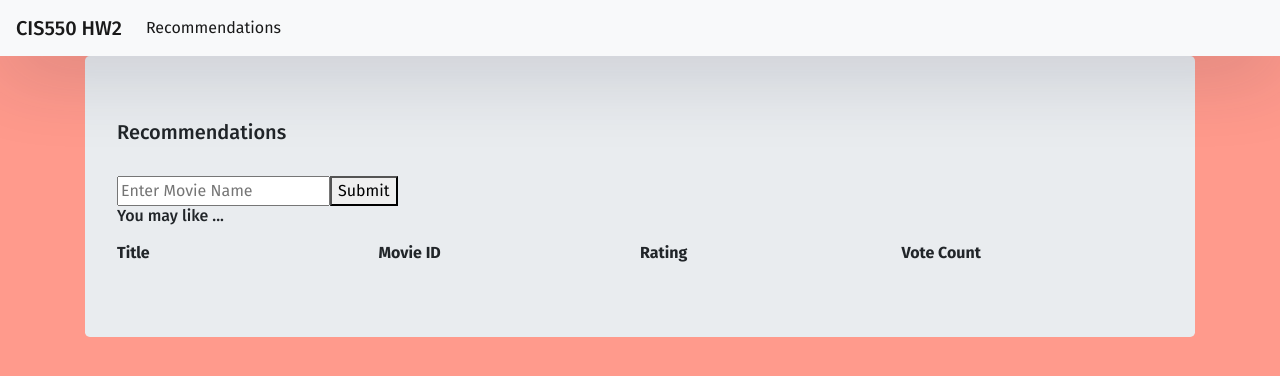
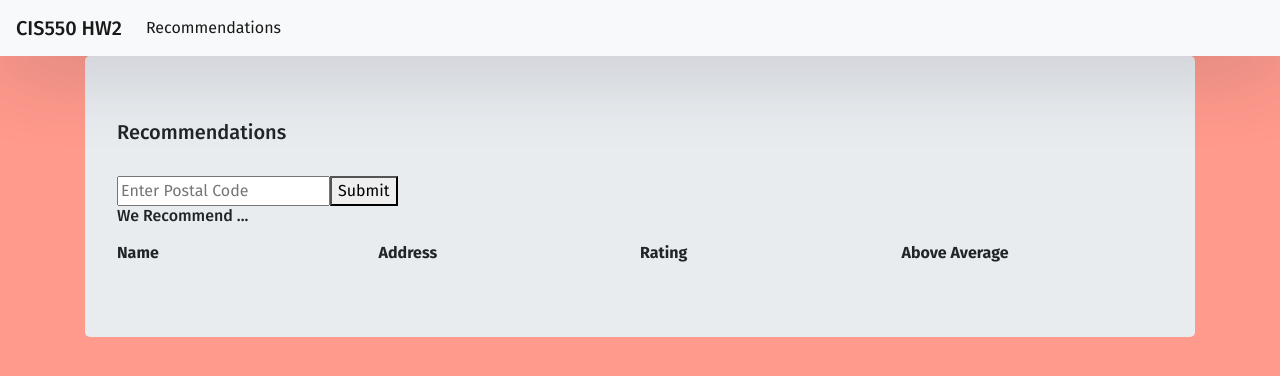
Before and after one commit to rgemawat2000/cis550Project, a React (Create React App) app in the folder finalproject/client/: page /recommendations in a window 1280 px wide. Shown: the top 376 px of the page. Built offline with nearby package versions, Linux system fonts and the light colour scheme.

Commit message:
Recommendations

```diff
--- a/finalproject/client/src/components/Recommendations.js
+++ b/finalproject/client/src/components/Recommendations.js
@@ -11,24 +11,40 @@ export default class Recommendations extends React.Component {
 		// State maintained by this React component is the selected movie name,
 		// and the list of recommended movies.
 		this.state = {
-			movieName: "",
-			recMovies: []
+			postalCode: "",
+			recValues: []
 		}
 
-		this.handleMovieNameChange = this.handleMovieNameChange.bind(this);
-		this.submitMovie = this.submitMovie.bind(this);
+		this.handlePostalChange = this.handlePostalChange.bind(this);
+		this.submitInput = this.submitInput.bind(this);
 	}
 
-	handleMovieNameChange(e) {
+	handlePostalChange(e) {
 		this.setState({
-			movieName: e.target.value
+			postalCode: e.target.value
 		});
 	}
 
-	/* ---- Q2 (Recommendations) ---- */
-	// Hint: Name of movie submitted is contained in `this.state.movieName`.
-	submitMovie() {
-
+	submitInput() {
+		fetch(`http://localhost:8081/recommendations/${this.state.postalCode}`, {
+      		method: 'GET' // The type of HTTP request.
+    	})
+    	.then(res => res.json())
+    	.then(recValuesList => {
+      		let recValuesDivs = recValuesList.map((value, i) =>
+        		<div key={i} className="recResults">
+					<div className="name">{value.name}</div>
+					<div className="address">{value.address}</div>
+					<div className="rating">{value.rating}</div>
+					<div className="abvavg">{value.abv_avg}</div>
+        		</div>
+      	);
+      		//This saves our HTML representation of the data into the state, which we can call in our render function
+      		this.setState({
+        		recValues: recValuesDivs
+      		});
+    	})
+    	.catch(err => console.log(err))
 	}
 
 
@@ -43,20 +59,20 @@ export default class Recommendations extends React.Component {
 			    		<div className="h5">Recommendations</div>
 			    		<br></br>
 			    		<div className="input-container">
-			    			<input type='text' placeholder="Enter Movie Name" value={this.state.movieName} onChange={this.handleMovieNameChange} id="movieName" className="movie-input"/>
-			    			<button id="submitMovieBtn" className="submit-btn" onClick={this.submitMovie}>Submit</button>
+			    			<input type='text' placeholder="Enter Postal Code" value={this.state.postalCode} onChange={this.handlePostalChange} id="postalCode" className="postal-input"/>
+			    			<button id="submitInputBtn" className="submit-btn" onClick={this.submitInput}>Submit</button>
 			    		</div>
 			    		<div className="header-container">
-			    			<div className="h6">You may like ...</div>
+			    			<div className="h6">We Recommend ...</div>
 			    			<div className="headers">
-			    				<div className="header"><strong>Title</strong></div>
-			    				<div className="header"><strong>Movie ID</strong></div>
+			    				<div className="header"><strong>Name</strong></div>
+			    				<div className="header"><strong>Address</strong></div>
 					            <div className="header"><strong>Rating</strong></div>
-					            <div className="header"><strong>Vote Count</strong></div>
+					            <div className="header"><strong>Above Average</strong></div>
 			    			</div>
 			    		</div>
 			    		<div className="results-container" id="results">
-			    			{this.state.recMovies}
+			    			{this.state.recValues}
 			    		</div>
 			    	</div>
 			    </div>
--- a/finalproject/client/src/components/RecommendationsRow.js
+++ b/finalproject/client/src/components/RecommendationsRow.js
@@ -8,11 +8,11 @@ export default class RecommendationsRow extends React.Component {
 
 	render() {
 		return (
-			<div className="movieResults">
-				<div className="title">TITLE</div>
-				<div className="id">ID</div>
+			<div className="recResults">
+				<div className="name">NAME</div>
+				<div className="address">ADDRESS</div>
 				<div className="rating">RATING</div>
-				<div className="votes">VOTE_COUNT</div>
+				<div className="abvavg">ABOVE_AVERAGE</div>
 			</div>
 		);
 	}
```
